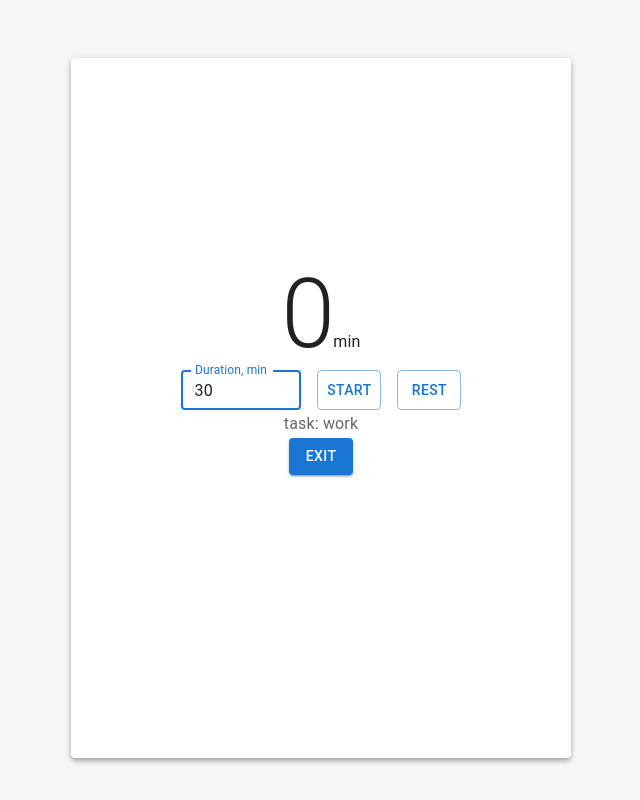
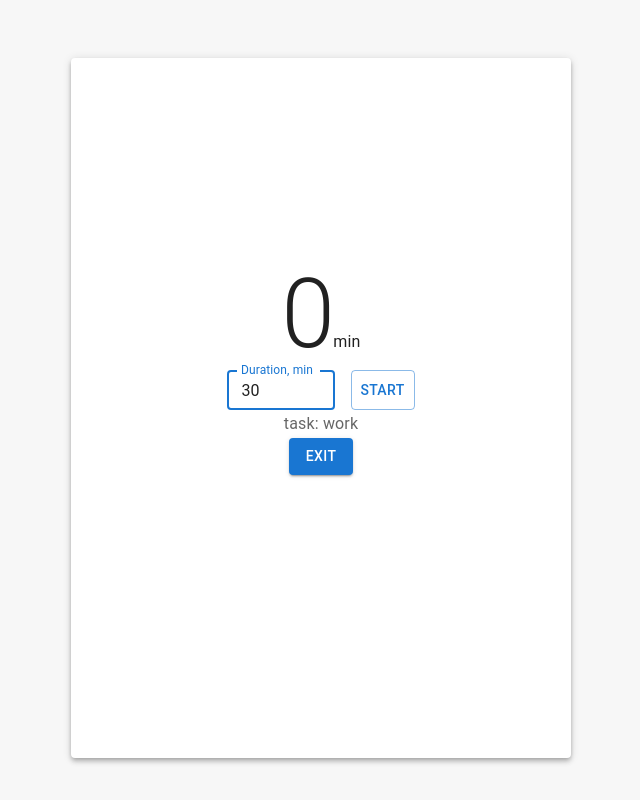
Before and after one commit to dmitriiTr/flowmodoro, a React (Vite) app: page / in a window 1280 px wide. Shown: the whole page, without its empty margins (319-959 px from the left). Built offline with nearby package versions, Linux system fonts and the light colour scheme.

Commit message:
Less buttons

```diff
--- a/src/Stopwatch.tsx
+++ b/src/Stopwatch.tsx
@@ -47,20 +47,22 @@ const Stopwatch = (props: StopwatchProps) => {
       alignItems="center" justifyContent="center">
       <Time hours={hours} minutes={minutes} seconds={seconds}
         overtime={totalSeconds >= focusSeconds} />
-      <Box sx={{ width: '60%' }}>
+      <Box sx={{ width: '40%' }}>
         <Stack direction="row" spacing={2}>
           <TextField value={focusTime} size='small'
             autoFocus onChange={(event: React.ChangeEvent<HTMLInputElement>) =>
               setFocusTime(parseInt(event.target.value))
             }
             disabled={started} label="Duration, min" variant="outlined" />
-          <Button variant='outlined' disabled={started}
-            onClick={() => handleStartClick()}>
-            Start
-          </Button>
-          <Button variant='outlined' onClick={() => handleExitClick()}>
-            Rest
-          </Button>
+          {started
+            ? <Button variant='outlined' onClick={() => handleExitClick()}>
+              Rest
+            </Button>
+            : <Button variant='outlined' disabled={started}
+              onClick={() => handleStartClick()}>
+              Start
+            </Button>}
+
         </Stack>
       </Box>
       <Typography textAlign='center' color='textSecondary' variant="subtitle1">
```
